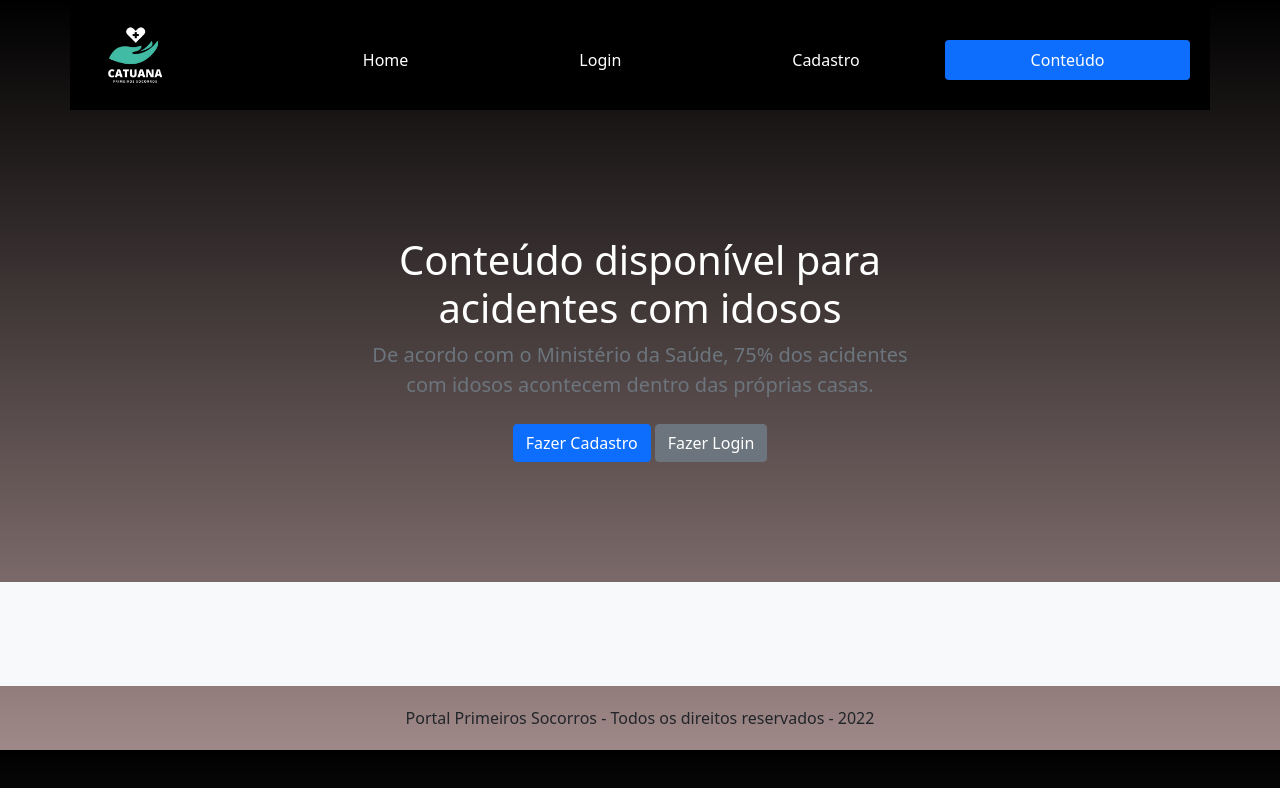
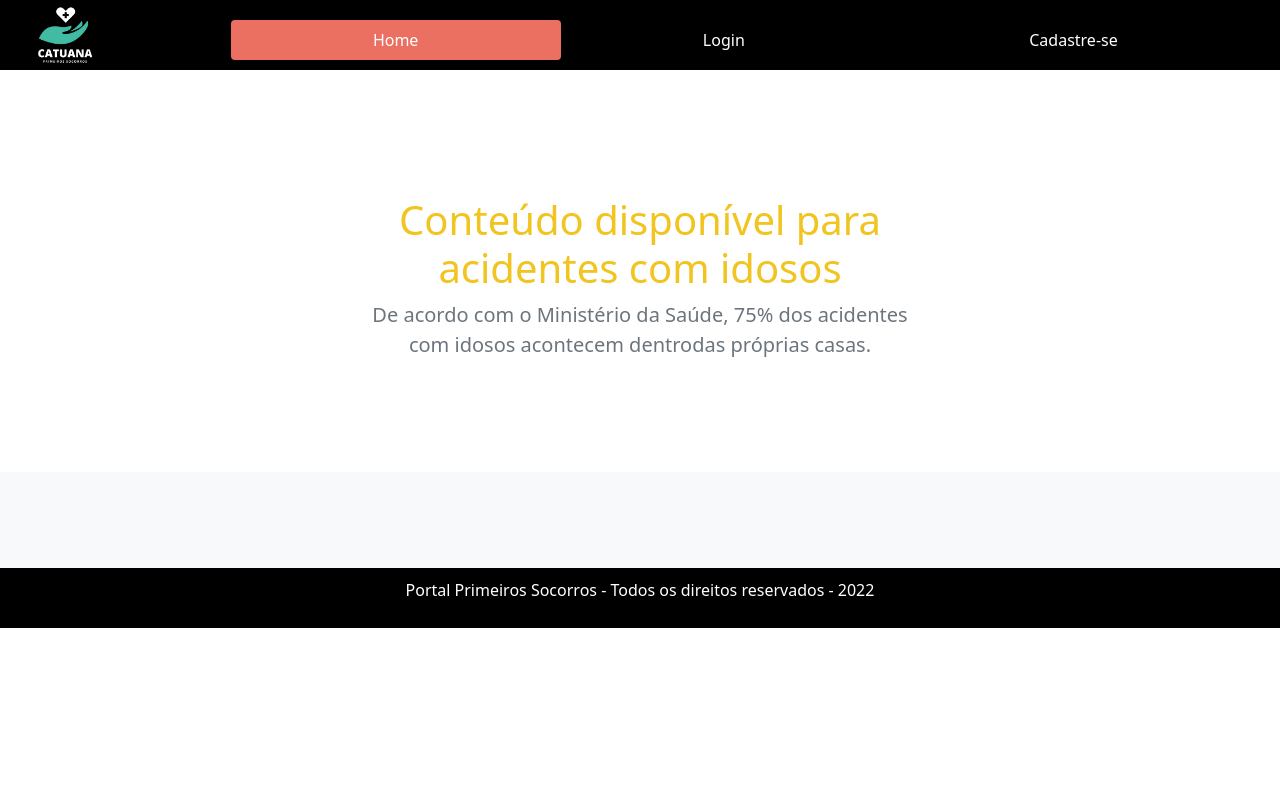
Before and after one commit to TI2-Grupo14/Primeiros-Socorros-Catuana, a plain HTML site: page codigos/conteudo.html in a window 1280 px wide. Drawn offline with nearby package versions, Linux system fonts and the light colour scheme.

Commit message:
conteudo-changed

```diff
--- a/codigos/conteudo.html
+++ b/codigos/conteudo.html
@@ -13,7 +13,7 @@
 </head>
 
 <body>
-  <main>
+
   <header class="container header">
     <div class="row">
       <div class="col-12 header_area">
@@ -24,27 +24,28 @@
 
           <div class="col-12 col-sm-12 col-md-8 col-lg-10 menu_area">
             <nav class="nav nav-pills flex-column flex-sm-row">
-                <a class="flex-sm-fill text-sm-center nav-link" href="index.html">Home</a>
+              <a class="flex-sm-fill text-sm-center nav-link active" href="index.html">Home</a>
               <a class="flex-sm-fill text-sm-center nav-link" href="login.html">Login</a>
-                <a class="flex-sm-fill text-sm-center nav-link" href="cadastro.html">Cadastro</a>
-                <a class="flex-sm-fill text-sm-center nav-link active" href="conteudo.html">Conteúdo</a>
+              <a class="flex-sm-fill text-sm-center nav-link" href="cadastro.html">Cadastre-se</a>
+
+              <div id="botao_logout"> </div>
+
             </nav>
           </div>
 
         </div>
+
       </div>
   </header>
+
+  <main>
 
     <section class="py-5 text-center container">
       <div class="row py-lg-5" id="titulo">
         <div class="col-lg-6 col-md-8 mx-auto">
-          <h1 class="fw-light">Conteúdo disponível para acidentes com idosos</h1>
-          <p class="lead text-muted">De acordo com o Ministério da Saúde, 75% dos acidentes com idosos acontecem dentro
-            das próprias casas.</p>
-          <p>
-            <a href="cadastro.html" class="btn btn-primary   my-2">Fazer Cadastro</a>
-            <a href="login.html" class="btn btn-secondary my-2">Fazer Login </a>
-            <div id="botao_logout"> </div>
+          <h1>Conteúdo disponível para acidentes com idosos</h1>
+          <p class="lead text-muted">
+            De acordo com o Ministério da Saúde, 75% dos acidentes com idosos acontecem dentrodas próprias casas.
           </p>
         </div>
       </div>
@@ -57,9 +58,9 @@
         </div>
 
         <div class="row row-cols-1 row-cols-sm-2 row-cols-md-3 g-3" id="infoInicial"></div>
+        <div class="btn-group" id="botao_cadastro"></div>
       </div>
-      <div class="btn-group" id="botao_cadastro">
-      </div>
+
     </div>
 
     </div>
@@ -67,12 +68,10 @@
 
   </main>
 
-  <footer>
-    <div class=" row">
-      <div class="col-12 footer_area">
-        Portal Primeiros Socorros - Todos os direitos reservados - 2022
-      </div>
-    </div>
+  <footer id="footer">
+
+    <p>Portal Primeiros Socorros - Todos os direitos reservados - 2022</p>
+
   </footer>
 
   <script>
@@ -143,7 +142,7 @@
 
     // Adiciona botão logout apenas se usuarios estiver logado
     let botaoLogout = "";
-    if (usuarioCorrente.id != undefined ) {
+    if (usuarioCorrente.id != undefined) {
       botaoLogout += ` <div class="botao_logout" > <a href="javascript:logoutUser()" class="btn btn-danger my-2">Logout </a> </div>`
     }
     document.getElementById('botao_logout').innerHTML = botaoLogout;
--- a/codigos/style-conteudo.css
+++ b/codigos/style-conteudo.css
@@ -1,9 +1,17 @@
-/*CONTEÚDO CSS*/
+:root{
+    --main-color:(#ffffff);
+    --secundary-color:(#40bba4);
+    --terciary-color:(#363e43);
+    --hyligth-color-1:(#eb7062);
+    --hyligth-color-2:(#f1c41f);
+    --hyligth-color-3:(#efaf6a);
+}
 
 /* MENU */
 .header{
-    background: rgb(0, 0, 0);
     margin-bottom: 30px;
+    max-width: 100%;
+    background-color: black;
 }
 .logo{
     width: 70px;
@@ -13,46 +21,70 @@
     margin-top: 20px;
 }
 .menu_area nav a{
-    background-color: rgba(97, 85, 85, 0.466);
-    color: white;
-}
-.menu_area nav a:hover{
-    background-color: rgb(54, 110, 230);
-}
-.active > header{
-    background-color: rgba(73, 39, 95, 0.664) !important;
-}
-.header_area{
-    padding: 20px;
-}
-body {
-background: linear-gradient(#000000, #9f8888);
-}
-#titulo h1, p{
+    background-color: rgb(0, 0, 0);
     color: white;
 }
 
-/*  CARDS */
-p{
-    color:#000000;
+.nav-link:focus, .nav-link:hover {
+    color: #eb7062;
+}
+
+.nav-pills .nav-link.active, .nav-pills .show > .nav-link {
+    color: #fff;
+    background-color: #eb7062;
+}
+
+.my-2 {
+    margin-top: 0 !important;
+    margin-bottom: 0 !important;
+}
+
+.header_area{
+    padding: 0 20px;
+}
+
+.btn-danger{
+    background-color: #bb2d3b !important;
+    border-color: #b02a37 !important;
+}
+.btn-danger:hover{
+    background-color: #eb7062 !important;
+    border-color: #eb7062 !important;
+}
+
+/* MAIN */
+
+h1{
+    color: #f1c41f;
 }
 
 #cadastro_info {
     margin-left: 60px;
 }
 
-/*footer*/
-.footer{
-    margin-top:20px;
-    background: rgb(0, 0, 0) ;
+.btn-primary{
     color: white;
+    background-color: #eb7062;
+    border-color: #eb7062;
+    margin-top: 25px !important;
+    margin-left: 0 !important;
 }
 
-.footer_area{
-    padding: 20px;
-    text-align: center;
+.btn-primary:hover{
+    background-color: #e95e4e;
+    border-color: #e95e4e;
+    margin-top: 25px !important;
+    margin-left: 0 !important;
 }
 
+/* FOOTER */
+#footer{
+    text-align: center;
+    padding: 10px;
+    background-color: black;
+    color: white;
+    width: 100%;
+}
 
 @media screen and (max-width:700px){
     .card-body{
@@ -61,6 +93,7 @@ p{
     .header{
         margin-bottom: 10px;
     }
+
     .row{
         display: flex;
         flex-direction: column;
--- a/codigos/style-home.css
+++ b/codigos/style-home.css
@@ -1,3 +1,12 @@
+:root{
+    --main-color:(#ffffff);
+    --secundary-color:(#40bba4);
+    --terciary-color:(#363e43);
+    --hyligth-color-1:(#eb7062);
+    --hyligth-color-2:(#f1c41f);
+    --hyligth-color-3:(#efaf6a);
+}
+
 html{
     width: 100%;
     height: 100%;
@@ -5,9 +14,9 @@ html{
 
 /* MENU */
 .header{
-    background: rgb(0, 0, 0);
     margin-bottom: 30px;
     max-width: 100%;
+    background-color: black;
 }
 .logo{
     width: 70px;
@@ -20,14 +29,14 @@ html{
     background-color: rgb(0, 0, 0);
     color: white;
 }
-.menu_area nav a:hover{
-    background-color: rgba(38, 92, 199, 0.438);
+
+.nav-link:focus, .nav-link:hover {
+    color: #eb7062;
 }
-.active > header{
-    background-color: rgba(73, 39, 95, 0.664) !important;
-}
-.header_area{
-    padding: 20px;
+
+.nav-pills .nav-link.active, .nav-pills .show > .nav-link {
+    color: #fff;
+    background-color: #eb7062;
 }
 
 /* MAIN */
@@ -88,7 +97,7 @@ html{
     padding: 10px;
     background-color: black;
     color: white;
-    width: 100;
+    width: 100%;
 }
 
 
```
Lines whose indentation alone changed are shown as unchanged.
